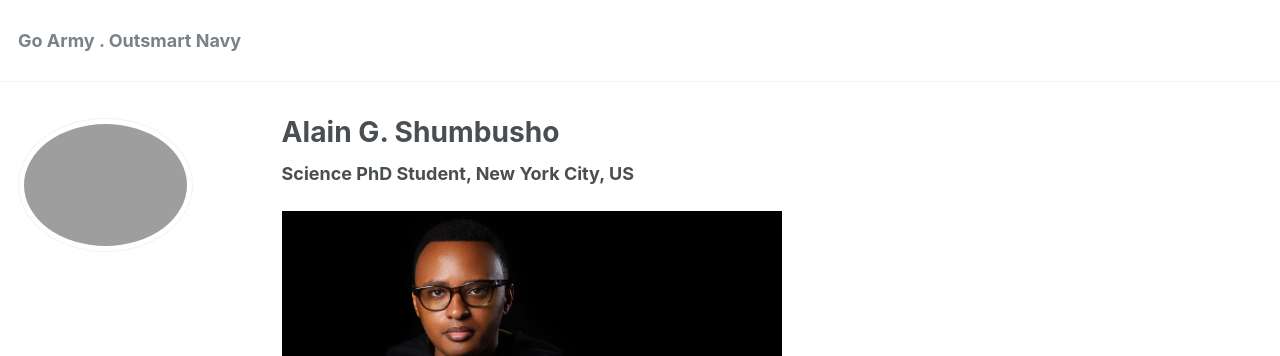
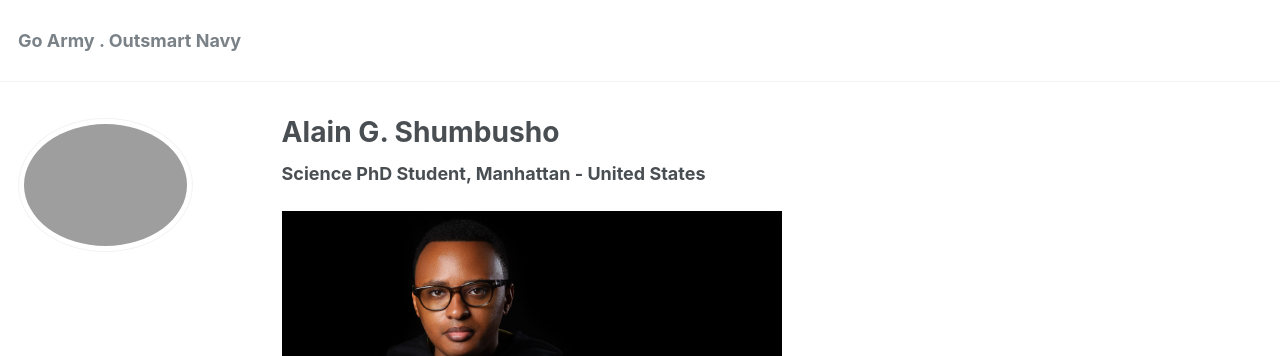
Before and after one commit to phdcsseiden/phdcsseiden.github.io, a Jekyll site: the page built from _pages/about.md, in a window 1280 px wide and 900 px high. Shown: the top 356 px of the window. Built offline with Jekyll 4.4.1, drawn with Linux system fonts in a browser that asks for light colours.

Commit message:
Update about.md

```diff
--- a/_pages/about.md
+++ b/_pages/about.md
@@ -9,7 +9,7 @@ redirect_from:
 ---
 
 
-<b> Science PhD Student, New York City, US </b>
+<b> Science PhD Student, Manhattan - United States </b>
 
 
 <img src="images/Headshotwoo.jpg" alt="" style="width:500px;height:333px;">
```
